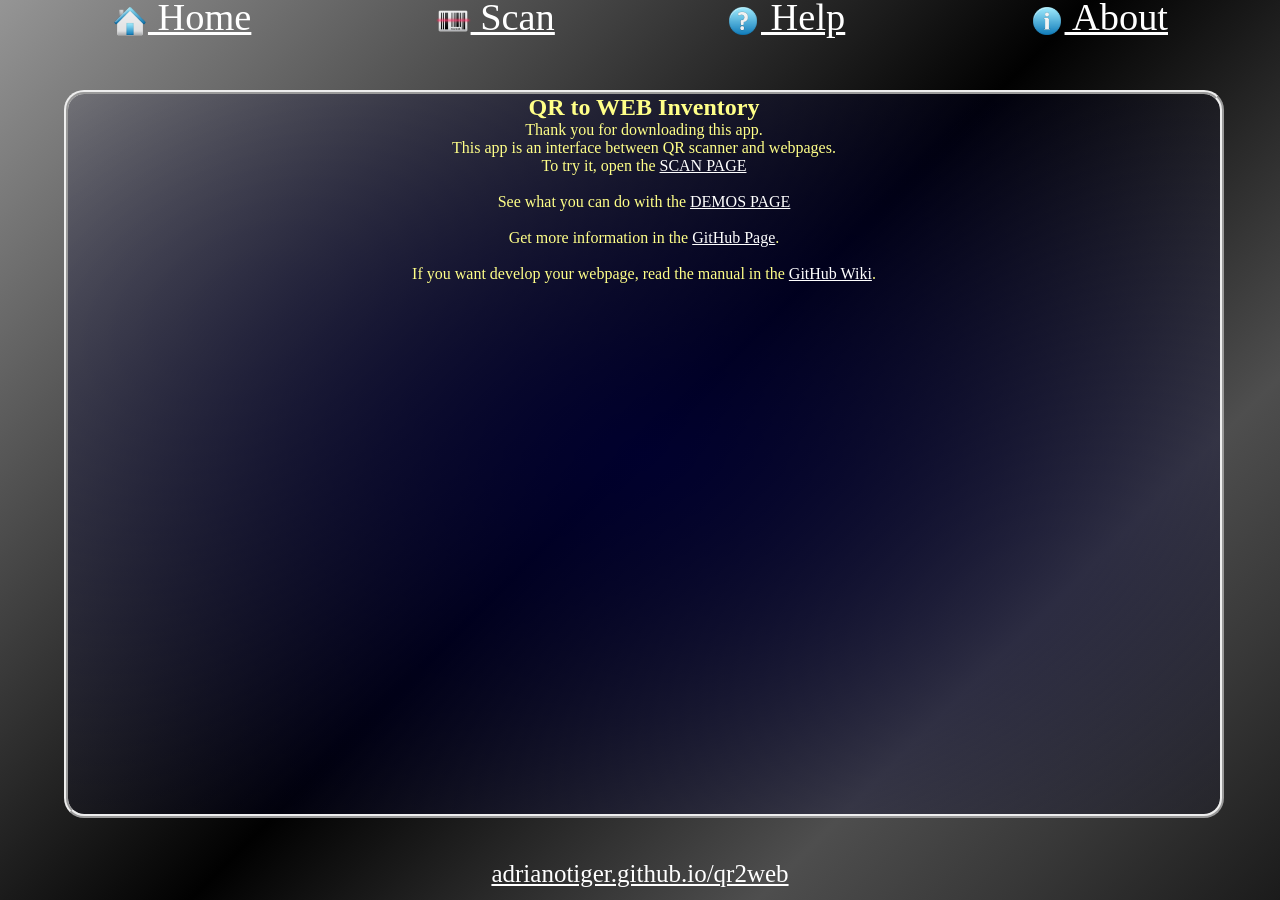
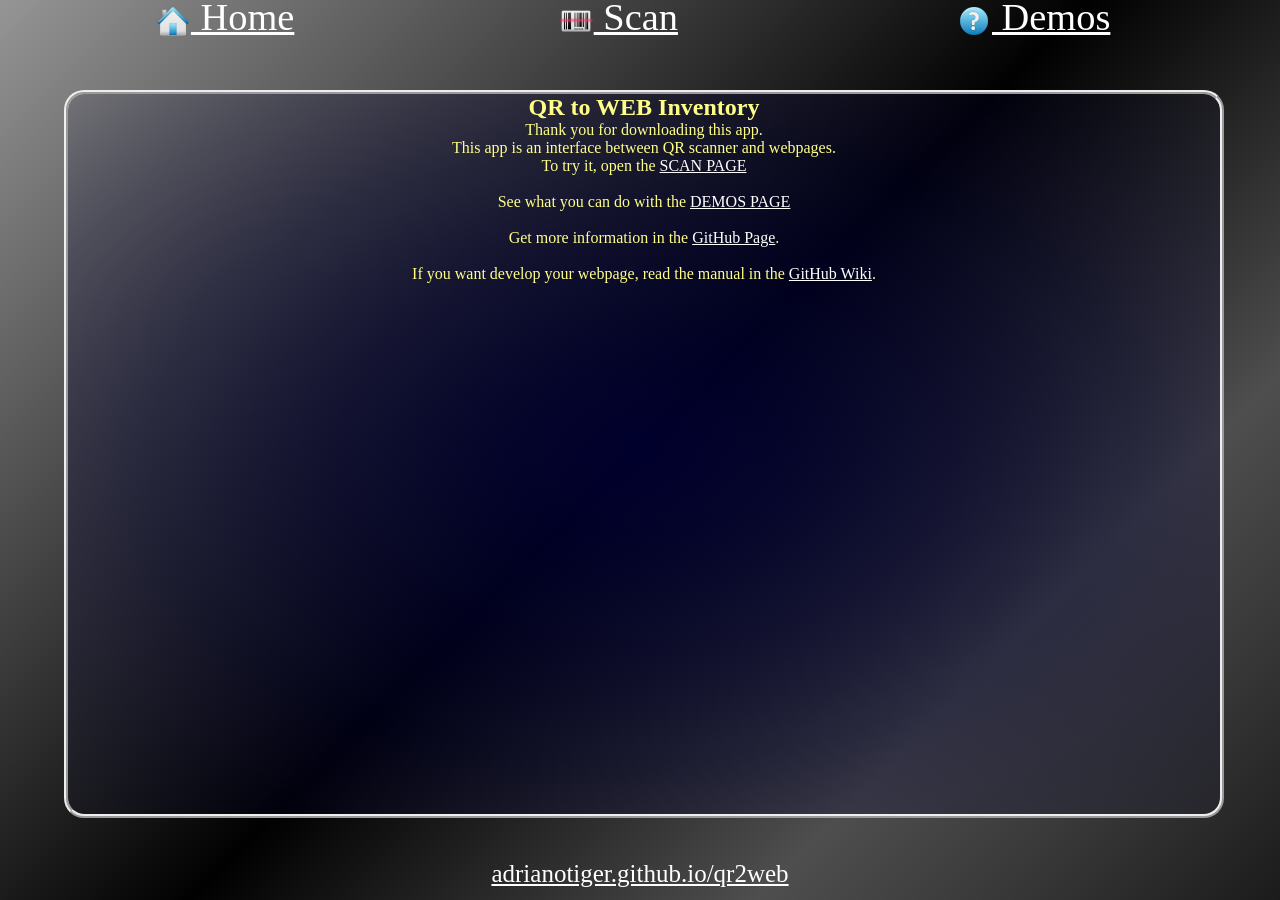
Before and after one commit to Adrianotiger/qr2web, a Jekyll site: the page built from index.html, in a window 1280 px wide. Built offline with Jekyll 4.4.1, drawn with Linux system fonts in a browser that asks for light colours.

Commit message:
Update default.html

```diff
--- a/_layouts/default.html
+++ b/_layouts/default.html
@@ -23,15 +23,9 @@
 						</a>
 					</td>
 					<td class="nav">
-						<a href="help.html">
+						<a href="demos.html">
 							<img src="images/help.png" class="nav"/>
-							Help
-						</a>
-					</td>
-					<td class="nav">
-						<a href="info.html">
-							<img src="images/info.png" class="nav"/>
-							About
+							Demos
 						</a>
 					</td>
 				</tr>
```
